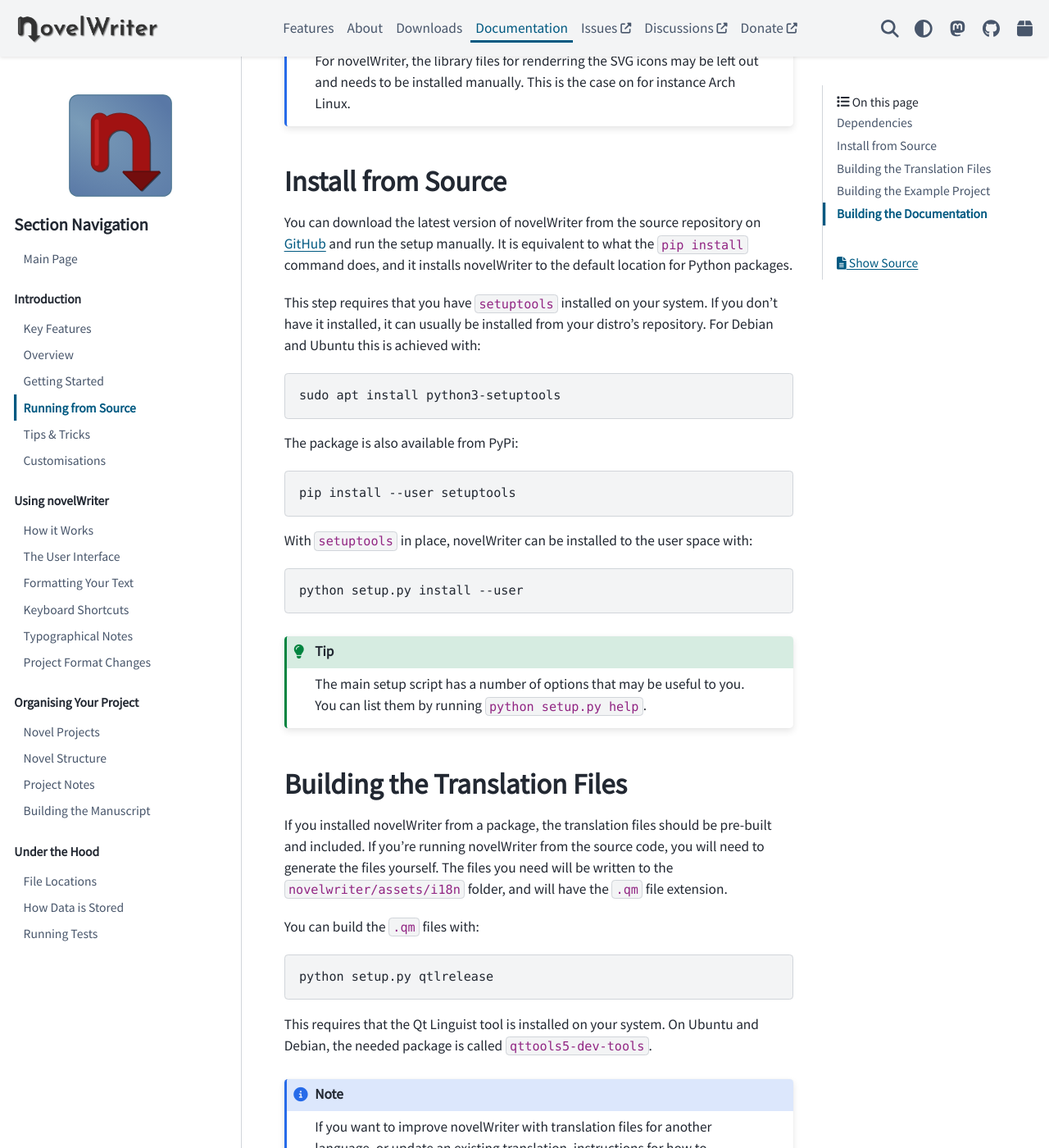
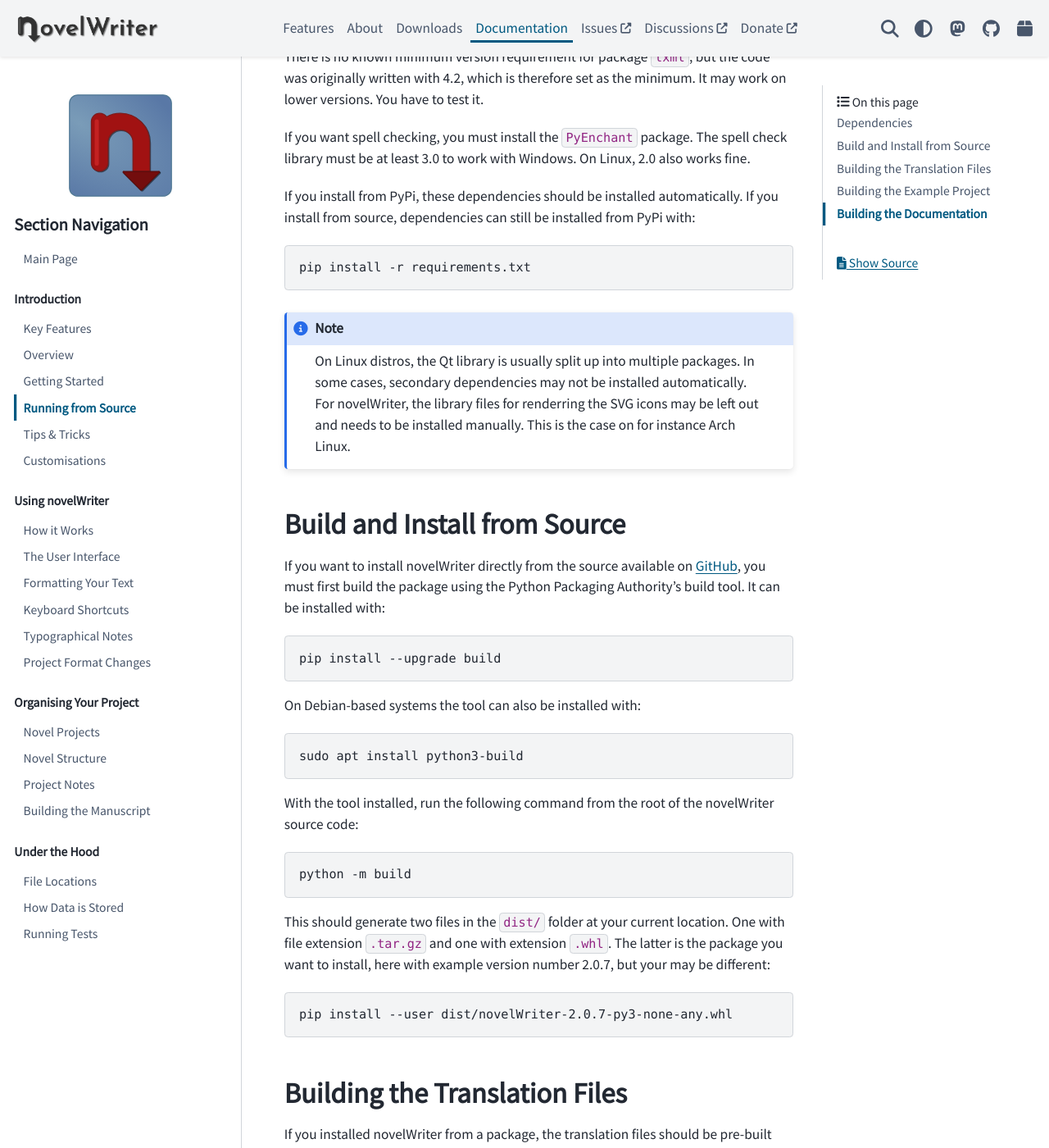
Before and after one commit to vkbo/novelWriter.io, a Sphinx documentation site: the page built from source/docs/int_source.rst, in a window 1280 px wide and 1400 px high, scrolled down 1289 px. Shown: the whole window at 82% size. Built offline with Sphinx 7.4.7 and the PyData theme 0.15.4, drawn with Linux system fonts in a browser that asks for light colours; some of the changed text lies outside the part shown.

Commit message:
Update docs

```diff
--- a/source/docs/index.rst
+++ b/source/docs/index.rst
@@ -6,7 +6,7 @@
 
 | **Release Version:** 2.0.7
 | **Release Date:** Sunday, 16 April 2023
-| **Updated:** Sunday, 16 April 2023
+| **Updated:** Friday, 5 May 2023
 
 **PDF:** :download:`novelWriter-2.0.7.pdf`
 
--- a/source/docs/int_source.rst
+++ b/source/docs/int_source.rst
@@ -16,6 +16,22 @@
    The text below assumes the command ``python`` corresponds to a Python 3 executable. Python 2 is
    now deprecated, but many systems still have both Python 2 and 3. For such systems, the command
    ``python3`` may be needed instead. Likewise, ``pip`` may need to be replaced with ``pip3``.
+
+Most of the custom commands for building packages of novelWriter, or building assets, are contained
+in the ``setup.py`` script in the root of the source code. You can list the available commands by
+running:
+
+.. code-block:: bash
+
+   python setup.py help
+
+.. warning::
+
+   Calling ``setup.py install`` has been deprecated for a while, and this approach is no longer
+   actively supported in novelWriter either.
+
+   In a future version, the packaging and asset build tools part of the current ``setup.py`` file
+   will be moved to another script and the ``setup.py`` file removed entirely.
 
 
 .. _a_source_depend:
@@ -58,37 +74,35 @@
 
 .. _a_source_install:
 
-Install from Source
-===================
+Build and Install from Source
+=============================
 
-You can download the latest version of novelWriter from the source repository on GitHub_ and run
-the setup manually. It is equivalent to what the ``pip install`` command does, and it installs
-novelWriter to the default location for Python packages.
-
-This step requires that you have ``setuptools`` installed on your system. If you don't have it
-installed, it can usually be installed from your distro's repository. For Debian and Ubuntu this is
-achieved with:
+If you want to install novelWriter directly from the source available on GitHub_, you must first
+build the package using the Python Packaging Authority's build tool. It can be installed with:
 
 .. code-block:: bash
 
-   sudo apt install python3-setuptools
+   pip install --upgrade build
 
-The package is also available from PyPi:
+On Debian-based systems the tool can also be installed with:
 
 .. code-block:: bash
 
-   pip install --user setuptools
+   sudo apt install python3-build
 
-With ``setuptools`` in place, novelWriter can be installed to the user space with:
+With the tool installed, run the following command from the root of the novelWriter source code:
 
 .. code-block:: bash
 
-   python setup.py install --user
+   python -m build
 
-.. tip::
+This should generate two files in the ``dist/`` folder at your current location. One with file
+extension ``.tar.gz`` and one with extension ``.whl``. The latter is the package you want to
+install, here with example version number 2.0.7, but your may be different:
 
-   The main setup script has a number of options that may be useful to you. You can list them by
-   running ``python setup.py help``.
+.. code-block:: bash
+
+   pip install --user dist/novelWriter-2.0.7-py3-none-any.whl
 
 
 .. _a_source_i18n:
```
Also changed, not shown: 1 other file.
